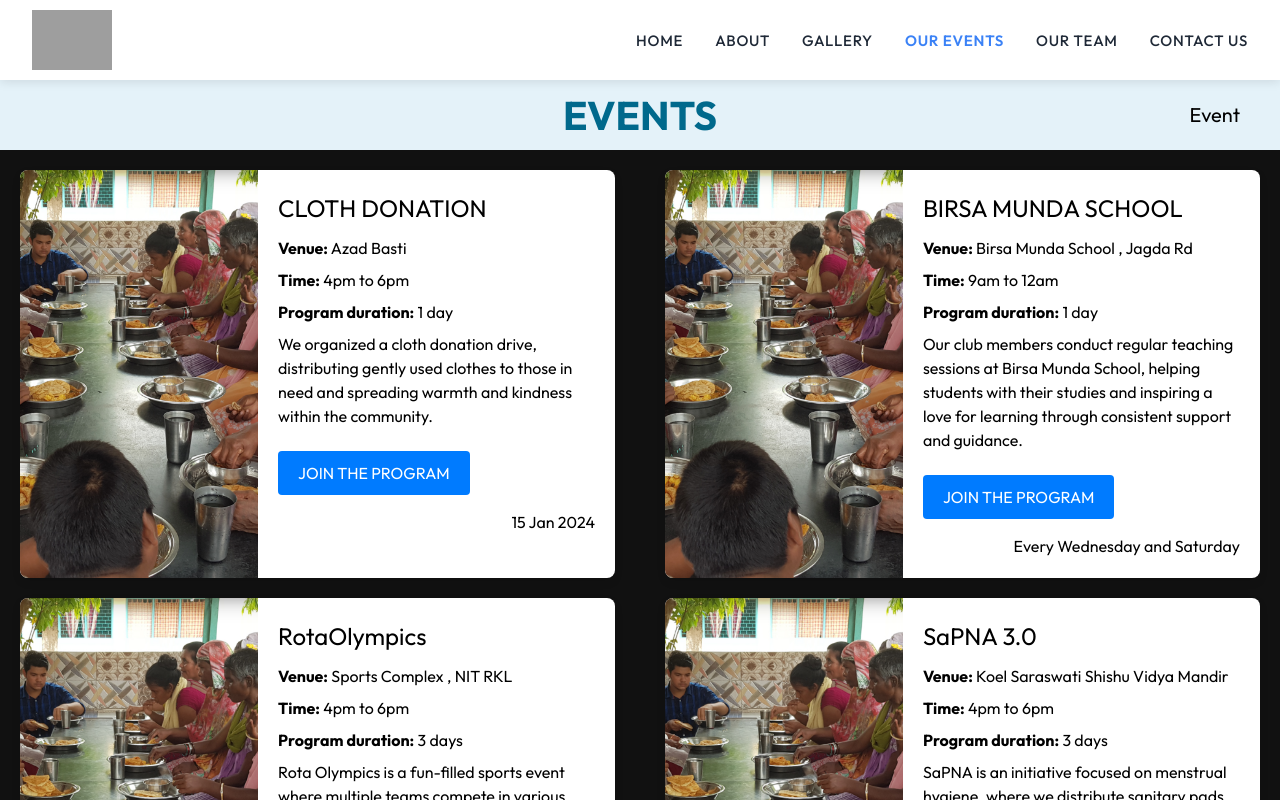
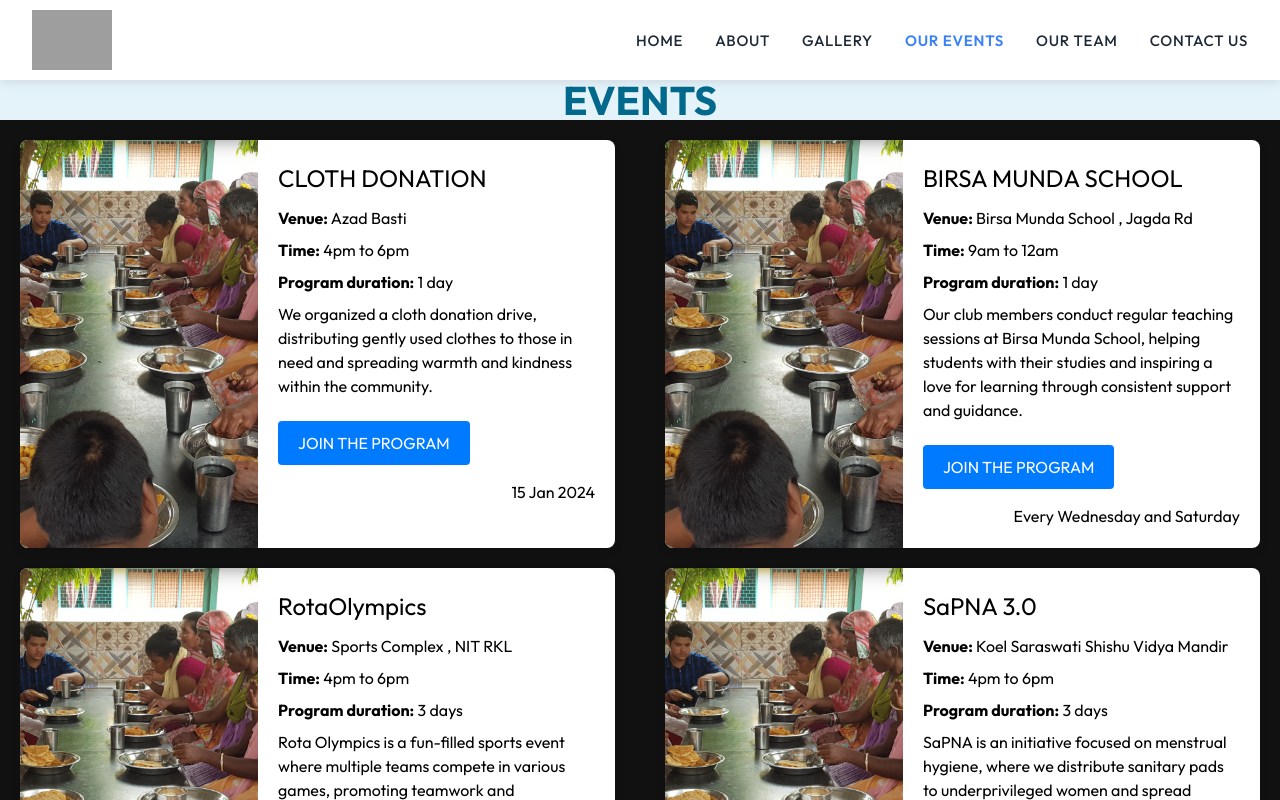
Before and after one commit to umang-bit/Rotaract-Website, a React (Vite) app: page /events in a window 1280 px wide. Built offline with nearby package versions, Linux system fonts and the light colour scheme; grey boxes are pictures that could not be loaded.

Commit message:
Update Title.jsx

```diff
--- a/src/components/Title.jsx
+++ b/src/components/Title.jsx
@@ -12,9 +12,7 @@ export default function Title() {
             </div>
                 <div className='shift-right'>
                 <div className='Event'>
-                    <div className='label'>Event
 
-                    </div>
 
                 </div>
 
```
